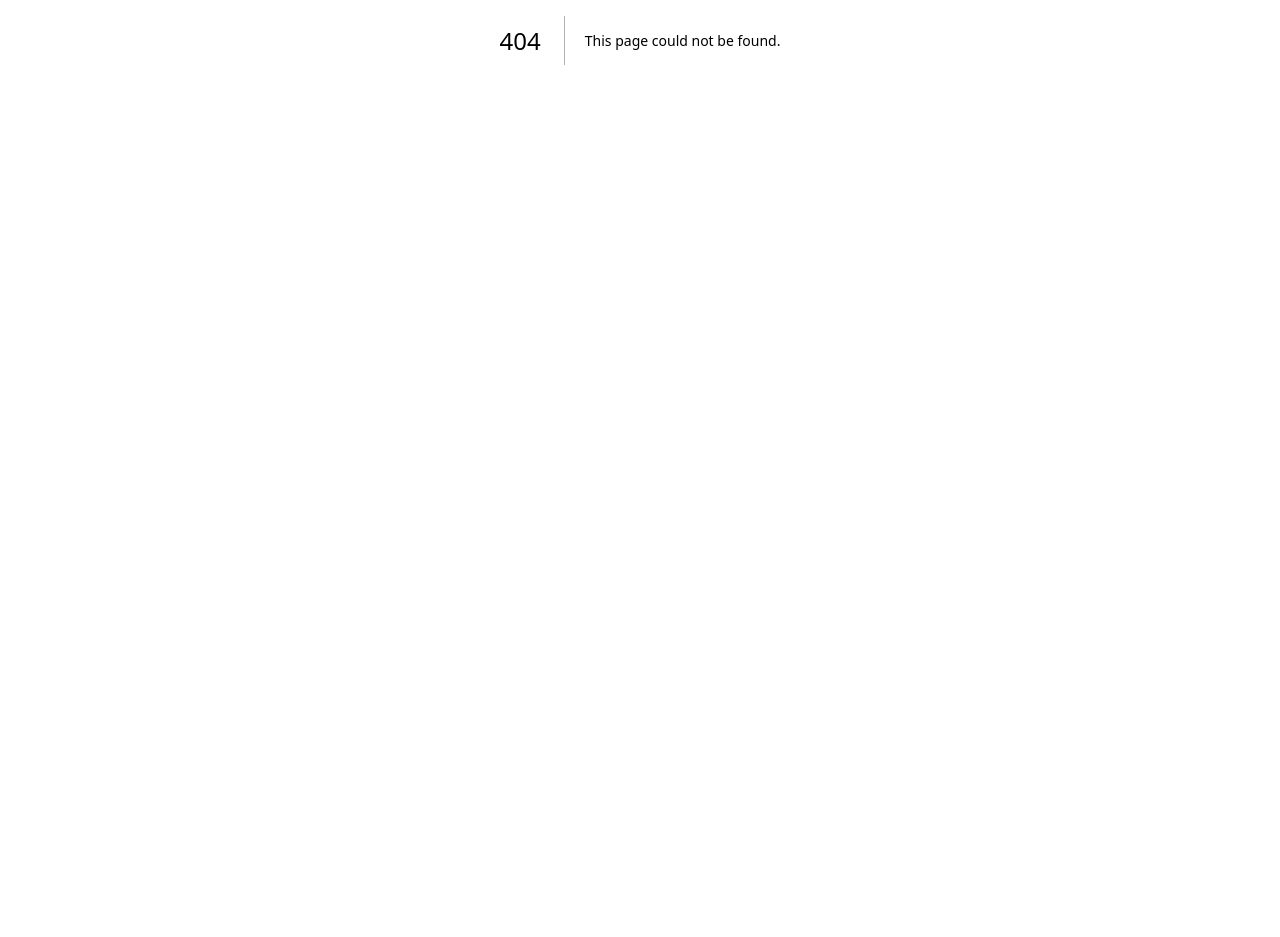
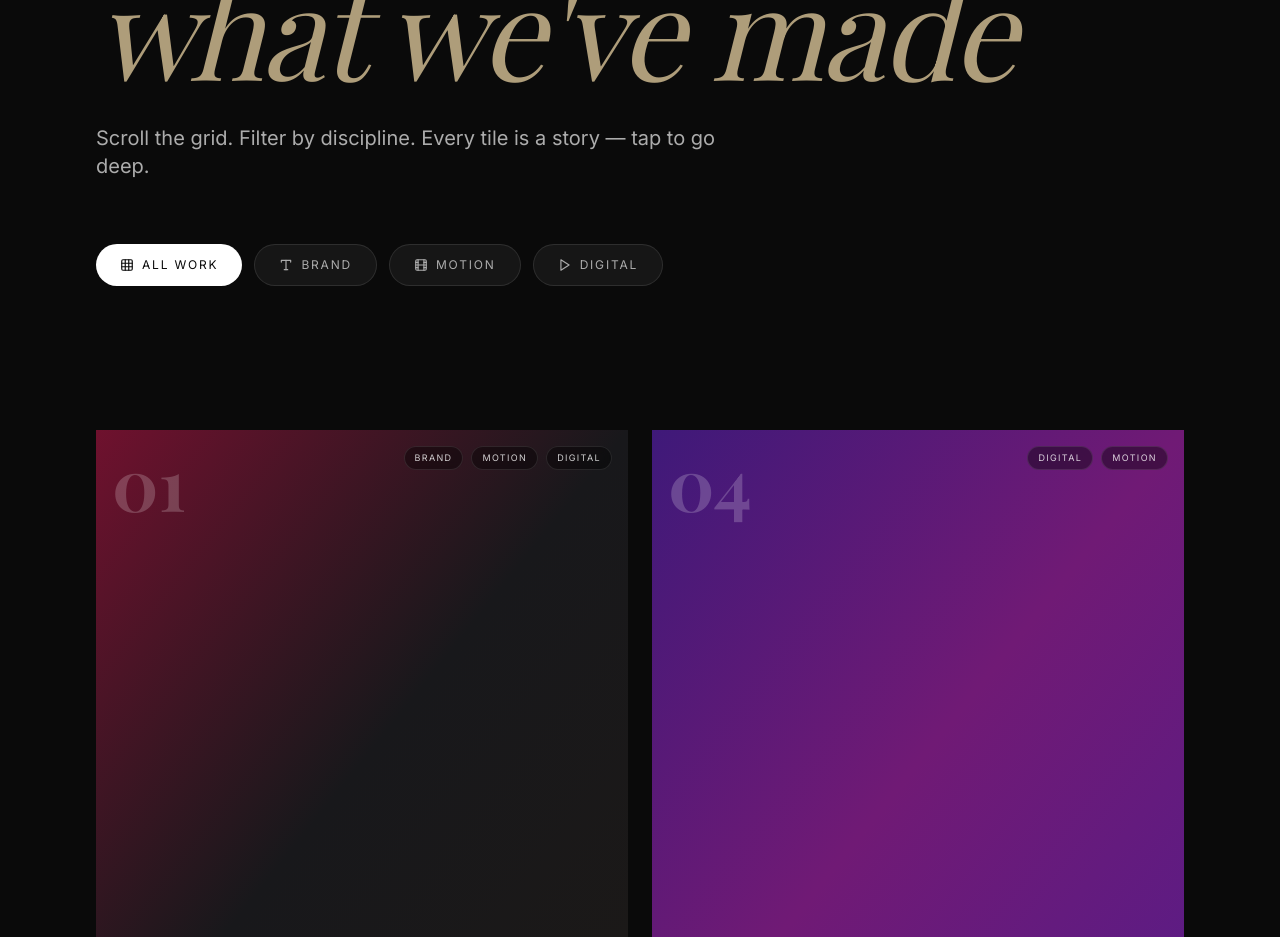
Before and after one commit to anas-khan-antimatter/mkt-canvas-studio, a Next.js app: page /reel in a window 1280 px wide. Before the commit this address had no page. Shown: the part 360-1297 px from the top of the page. Before the commit the page ends 800 px from the top, so only its background shows below. Built offline with nearby package versions, Linux system fonts and the light colour scheme; a web font is replaced by a local one.

Commit message:
antimatter: checkpoint c-1790732964930-makg6

```diff
--- /dev/null
+++ b/src/app/reel/page.tsx
@@ -0,0 +1,172 @@
+'use client'
+
+import { useState } from 'react'
+import Link from 'next/link'
+import { Header } from '@/components/header'
+import { ScrollReveal } from '@/components/scroll-reveal'
+import { projects } from '@/lib/studio'
+import { ArrowRight, Play, Film, Grid3X3, Type } from 'lucide-react'
+
+const filters = [
+  { id: 'all', label: 'All Work', icon: Grid3X3 },
+  { id: 'brand', label: 'Brand', icon: Type },
+  { id: 'motion', label: 'Motion', icon: Film },
+  { id: 'digital', label: 'Digital', icon: Play },
+] as const
+
+export default function ReelPage() {
+  const [activeFilter, setActiveFilter] = useState<string>('all')
+  const [hoveredId, setHoveredId] = useState<string | null>(null)
+
+  const filtered =
+    activeFilter === 'all'
+      ? projects
+      : projects.filter((p) => p.tags.includes(activeFilter))
+
+  return (
+    <main className="bg-ink-950 min-h-screen text-white">
+      <Header />
+
+      {/* Hero */}
+      <section className="pt-40 pb-20 px-6 md:px-12 lg:px-24">
+        <div className="max-w-7xl mx-auto">
+          <ScrollReveal>
+            <p className="eyebrow text-canvas-400 mb-4">The Reel</p>
+          </ScrollReveal>
+          <ScrollReveal>
+            <h1 className="heading-xl mb-8">
+              A living archive of<br />
+              <span className="text-canvas-400 italic">what we&apos;ve made</span>
+            </h1>
+          </ScrollReveal>
+          <ScrollReveal>
+            <p className="body-lg text-ink-300 max-w-2xl mb-16">
+              Scroll the grid. Filter by discipline. Every tile is a story — tap to go deep.
+            </p>
+          </ScrollReveal>
+
+          {/* Filter bar — brutalist pill row */}
+          <div className="flex flex-wrap gap-3 mb-16">
+            {filters.map((f) => {
+              const Icon = f.icon
+              return (
+                <button
+                  key={f.id}
+                  onClick={() => setActiveFilter(f.id)}
+                  className={`inline-flex items-center gap-2 px-6 py-3 rounded-full text-xs uppercase tracking-[0.15em] font-sans transition-all ${
+                    activeFilter === f.id
+                      ? 'bg-white text-ink-950'
+                      : 'bg-white/5 text-ink-300 hover:bg-white/10 border border-white/10'
+                  }`}
+                >
+                  <Icon size={14} />
+                  {f.label}
+                </button>
+              )
+            })}
+          </div>
+        </div>
+      </section>
+
+      {/* Reel grid — asymmetric masonry-like */}
+      <section className="px-6 md:px-12 lg:px-24 pb-32">
+        <div className="max-w-7xl mx-auto">
+          <div className="columns-1 md:columns-2 gap-6 space-y-6">
+            {filtered.map((project, i) => {
+              const isTall = i % 3 === 0
+              return (
+                <ScrollReveal key={project.id}>
+                  <Link
+                    href={`/work/${project.id}`}
+                    className="group block break-inside-avoid relative overflow-hidden"
+                    onMouseEnter={() => setHoveredId(project.id)}
+                    onMouseLeave={() => setHoveredId(null)}
+                  >
+                    <div
+                      className={`relative overflow-hidden ${
+                        isTall ? 'aspect-[4/5]' : 'aspect-[4/3]'
+                      } bg-gradient-to-br ${project.color}`}
+                    >
+                      {/* Hover overlay */}
+                      <div
+                        className={`absolute inset-0 bg-ink-950/60 flex items-center justify-center transition-opacity duration-500 z-20 ${
+                          hoveredId === project.id ? 'opacity-100' : 'opacity-0'
+                        }`}
+                      >
+                        <div className="text-center p-6">
+                          <Play
+                            size={48}
+                            className="mx-auto mb-4 text-white/80"
+                          />
+                          <p className="text-sm uppercase tracking-[0.15em]">
+                            View Project
+                          </p>
+                        </div>
+                      </div>
+
+                      {/* Decorative number */}
+                      <div className="absolute top-4 left-4 z-10">
+                        <span className="text-white/20 text-7xl font-display font-bold leading-none select-none">
+                          {String(i + 1).padStart(2, '0')}
+                        </span>
+                      </div>
+
+                      {/* Tags */}
+                      <div className="absolute top-4 right-4 z-10 flex flex-wrap gap-2 justify-end">
+                        {project.tags.map((tag) => (
+                          <span
+                            key={tag}
+                            className="text-[9px] uppercase tracking-[0.15em] px-2.5 py-1 rounded-full bg-black/40 backdrop-blur-sm text-white/80 border border-white/10"
+                          >
+                            {tag}
+                          </span>
+                        ))}
+                      </div>
+
+                      {/* Bottom info */}
+                      <div className="absolute bottom-0 left-0 right-0 p-5 z-10 bg-gradient-to-t from-ink-950 via-ink-950/60 to-transparent">
+                        <h3
+                          className={`font-display font-bold transition-all duration-500 ${
+                            isTall ? 'text-3xl' : 'text-2xl'
+                          }`}
+                        >
+                          {project.title}
+                        </h3>
+                        <p className="text-ink-400 text-xs uppercase tracking-[0.1em] mt-1 font-sans">
+                          {project.client}
+                        </p>
+                      </div>
+                    </div>
+                  </Link>
+                </ScrollReveal>
+              )
+            })}
+          </div>
+
+          {filtered.length === 0 && (
+            <div className="text-center py-24">
+              <p className="text-ink-400 body-lg">Nothing here yet for this filter.</p>
+            </div>
+          )}
+        </div>
+      </section>
+
+      {/* CTA */}
+      <section className="py-24 px-6 md:px-12 lg:px-24 border-t border-white/5 text-center">
+        <ScrollReveal>
+          <p className="eyebrow text-canvas-400 mb-4">Want to be next?</p>
+          <h2 className="heading-lg text-white mb-8 max-w-2xl mx-auto">
+            Your project could be<br />
+            <span className="text-canvas-400 italic">on this wall</span>
+          </h2>
+          <Link
+            href="/brief"
+            className="inline-flex items-center gap-2 bg-white text-ink-950 px-10 py-5 rounded-full text-sm uppercase tracking-[0.15em] font-medium hover:bg-canvas-200 transition-all"
+          >
+            Start a Brief <ArrowRight size={16} />
+          </Link>
+        </ScrollReveal>
+      </section>
+    </main>
+  )
+}
```
